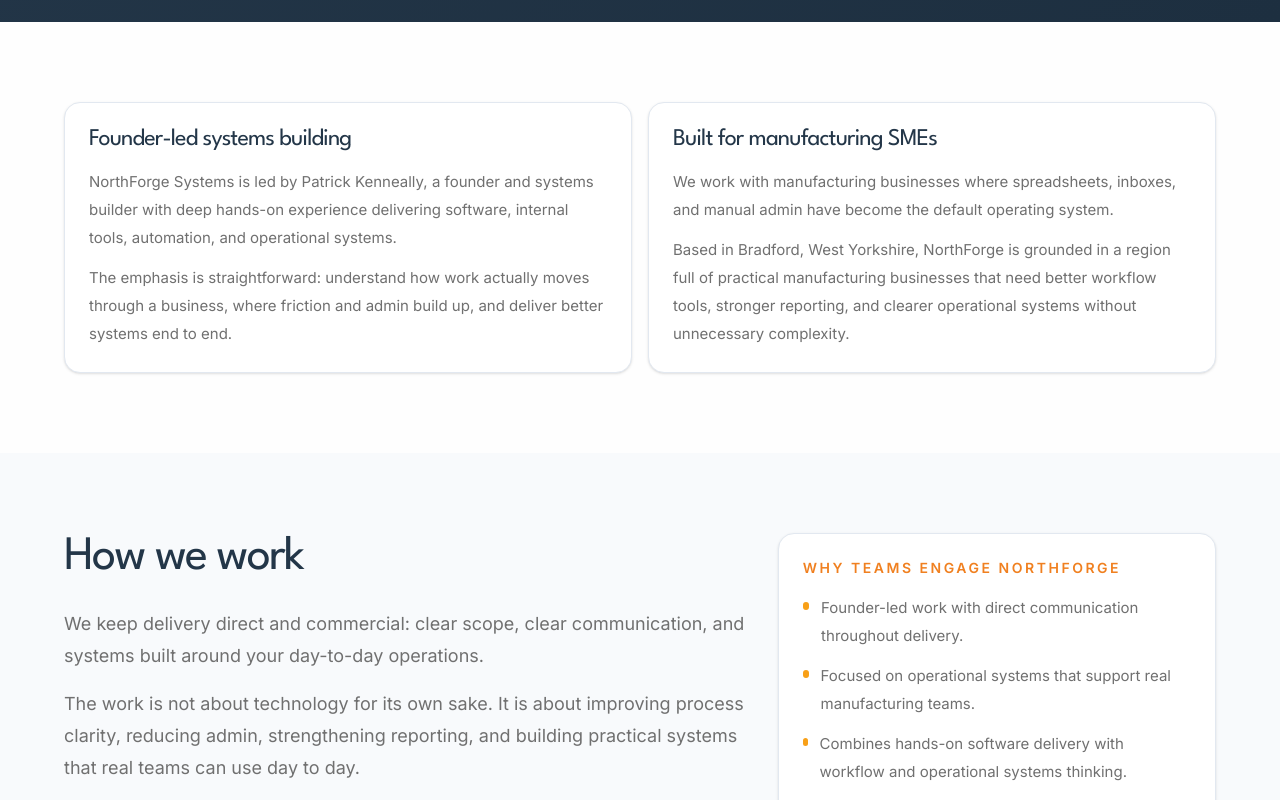
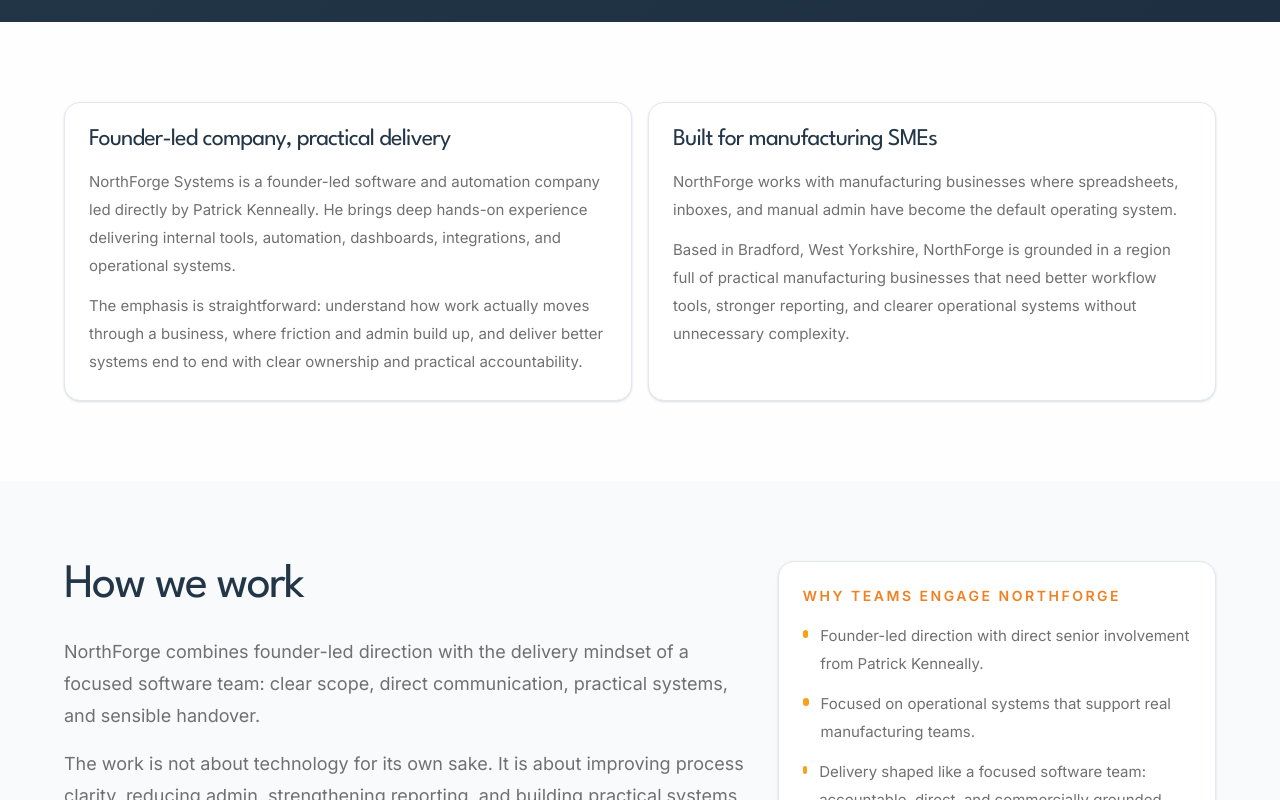
Before and after one commit to ptekspy/North-forge-systems, a Next.js app: page /about in a window 1280 px wide. Shown: the part 360-1160 px from the top of the page. Built offline with nearby package versions, Linux system fonts and the light colour scheme.

Commit message:
Enhance content clarity and detail across About, Contact, Services, and Workflow Sprint pages, emphasizing founder-led direction and practical delivery for manufacturing SMEs.

```diff
--- a/src/app/about/page.tsx
+++ b/src/app/about/page.tsx
@@ -21,17 +21,17 @@
       />
       <SectionWrapper>
         <div className="grid gap-4 md:grid-cols-2">
-          <Card title="Founder-led systems building">
+          <Card title="Founder-led company, practical delivery">
             <p>
-              NorthForge Systems is led by Patrick Kenneally, a founder and systems builder with deep hands-on experience delivering software, internal tools, automation, and operational systems.
+              NorthForge Systems is a founder-led software and automation company led directly by Patrick Kenneally. He brings deep hands-on experience delivering internal tools, automation, dashboards, integrations, and operational systems.
             </p>
             <p>
-              The emphasis is straightforward: understand how work actually moves through a business, where friction and admin build up, and deliver better systems end to end.
+              The emphasis is straightforward: understand how work actually moves through a business, where friction and admin build up, and deliver better systems end to end with clear ownership and practical accountability.
             </p>
           </Card>
           <Card title="Built for manufacturing SMEs">
             <p>
-              We work with manufacturing businesses where spreadsheets, inboxes, and manual admin have become the default operating system.
+              NorthForge works with manufacturing businesses where spreadsheets, inboxes, and manual admin have become the default operating system.
             </p>
             <p>
               Based in Bradford, West Yorkshire, NorthForge is grounded in a region full of practical manufacturing businesses that need better workflow tools, stronger reporting, and clearer operational systems without unnecessary complexity.
@@ -45,7 +45,7 @@
             <h2 className="text-4xl md:text-5xl">How we work</h2>
             <div className="mt-6 max-w-3xl space-y-4 text-lg leading-8 text-[var(--color-muted)]">
               <p>
-                We keep delivery direct and commercial: clear scope, clear communication, and systems built around your day-to-day operations.
+                NorthForge combines founder-led direction with the delivery mindset of a focused software team: clear scope, direct communication, practical systems, and sensible handover.
               </p>
               <p>
                 The work is not about technology for its own sake. It is about improving process clarity, reducing admin, strengthening reporting, and building practical systems that real teams can use day to day.
@@ -63,7 +63,7 @@
             <ul className="mt-4 space-y-3 text-[15px] leading-7 text-[var(--color-muted)]">
               <li className="flex gap-3">
                 <span aria-hidden className="mt-2 h-2 w-2 rounded-full bg-[var(--color-accent)]" />
-                <span>Founder-led work with direct communication throughout delivery.</span>
+                <span>Founder-led direction with direct senior involvement from Patrick Kenneally.</span>
               </li>
               <li className="flex gap-3">
                 <span aria-hidden className="mt-2 h-2 w-2 rounded-full bg-[var(--color-accent)]" />
@@ -71,7 +71,7 @@
               </li>
               <li className="flex gap-3">
                 <span aria-hidden className="mt-2 h-2 w-2 rounded-full bg-[var(--color-accent)]" />
-                <span>Combines hands-on software delivery with workflow and operational systems thinking.</span>
+                <span>Delivery shaped like a focused software team: accountable, direct, and commercially grounded.</span>
               </li>
               <li className="flex gap-3">
                 <span aria-hidden className="mt-2 h-2 w-2 rounded-full bg-[var(--color-accent)]" />
--- a/src/app/contact/page.tsx
+++ b/src/app/contact/page.tsx
@@ -23,7 +23,7 @@
       </PageHero>
       <SectionWrapper>
         <p className="max-w-2xl text-lg leading-8 text-[var(--color-muted)]">
-          The clearest next step is usually a short discovery call. This is most relevant for owners, operations managers, production managers, commercial leads, and admin teams dealing with workflow friction inside a manufacturing business.
+          The clearest next step is usually a short discovery call with NorthForge. This is most relevant for owners, operations managers, production managers, commercial leads, and admin teams dealing with workflow friction inside a manufacturing business.
         </p>
         <div className="mt-8 grid gap-5 md:grid-cols-2">
           <Card title="Book directly via Calendly">
@@ -31,7 +31,7 @@
             <div className="mt-3"><Button href={siteConfig.calendlyUrl} variant="secondary">Open Calendly</Button></div>
           </Card>
           <Card title="Prefer email?">
-            <p>If you want to share context first, email us and we will come back with suitable next steps.</p>
+            <p>If you want to share context first, email NorthForge and we will come back with suitable next steps.</p>
             <p className="mt-3">
               <Link href={`mailto:${siteConfig.email}`} className="font-semibold text-[var(--color-primary)] underline">
                 {siteConfig.email}
--- a/src/app/page.tsx
+++ b/src/app/page.tsx
@@ -40,11 +40,12 @@
 ];
 
 const trustPoints = [
-  "Founder-led delivery from Patrick Kenneally, founder and systems builder",
+  "Founder-led direction with direct senior involvement from Patrick Kenneally",
+  "Built to deliver with the focus and accountability of a specialist software team",
   "Based in Bradford, West Yorkshire",
   "Focused on software and automation for manufacturing SMEs",
   "Selective AI-assisted workflows and integrations where they reduce repetitive admin",
-  "Practical fixed-scope delivery with direct communication",
+  "Practical fixed-scope delivery with clear communication and handover",
 ];
 
 export default function HomePage() {
@@ -68,7 +69,7 @@
         <div className="mt-8 max-w-3xl rounded-2xl border border-slate-200 bg-slate-50 p-6">
           <p className="text-sm font-semibold uppercase tracking-[0.18em] text-[var(--color-accent-strong)]">Why NorthForge exists</p>
           <p className="mt-3 text-[15px] leading-7 text-[var(--color-muted)]">
-            NorthForge was built around a simple idea: many manufacturing businesses do not need a big consultancy programme, they need a founder who can understand a messy workflow, design a better system, and deliver it cleanly from start to finish.
+            NorthForge was built around a simple idea: many manufacturing businesses do not need a big consultancy programme or a lone developer for hire. They need a focused software company that can understand a messy workflow, design a better system, and deliver it cleanly from start to finish.
           </p>
         </div>
       </SectionWrapper>
@@ -123,7 +124,7 @@
           </Card>
           <Card title="Start with a clear first step">
             <p>
-              Most new engagements begin with our Manufacturing Workflow Sprint: one focused project to replace one bottleneck with a practical tool, dashboard, automation, integration, or selective AI-assisted process improvement.
+              Most new engagements begin with our Manufacturing Workflow Sprint: one focused project to replace one bottleneck with a practical tool, dashboard, automation, integration, or selective AI-assisted process improvement delivered with direct senior involvement.
             </p>
             <div className="mt-4 flex flex-wrap gap-3">
               <Button href="/workflow-sprint" variant="primary">See the Workflow Sprint</Button>
--- a/src/app/services/page.tsx
+++ b/src/app/services/page.tsx
@@ -23,7 +23,7 @@
         <div className="max-w-4xl rounded-2xl border border-slate-200 bg-slate-50 p-6">
           <p className="text-sm font-semibold uppercase tracking-[0.18em] text-[var(--color-accent-strong)]">Practical capability mix</p>
           <p className="mt-3 text-lg leading-8 text-[var(--color-muted)]">
-            NorthForge solves workflow problems with a sensible mix of software, automation, dashboards, integrations, and selective AI where it genuinely improves process clarity or reduces manual handling.
+            NorthForge solves workflow problems with a sensible mix of software, automation, dashboards, integrations, and selective AI where it genuinely improves process clarity or reduces manual handling. Led directly by Patrick Kenneally, the company combines direct senior involvement with the delivery mindset of a focused software team.
           </p>
         </div>
         <div className="mt-6 max-w-4xl rounded-2xl border border-slate-200 bg-white p-6 shadow-sm">
@@ -40,7 +40,7 @@
           </Card>
           <Card title="Internal Tools">
             <p><strong>Focus:</strong> Building internal systems around your existing process.</p>
-            <p><strong>Typical examples:</strong> quote-to-job tracking, production job boards, status portals, and selective agent-supported internal workflows.</p>
+            <p><strong>Typical examples:</strong> quote-to-job tracking, production job boards, status portals, and selective agent-supported internal workflows inside a practical company-owned system.</p>
             <p><strong>Outcome:</strong> Better consistency and fewer spreadsheet workarounds.</p>
           </Card>
           <Card title="Dashboards & Reporting">
--- a/src/app/workflow-sprint/page.tsx
+++ b/src/app/workflow-sprint/page.tsx
@@ -41,7 +41,7 @@
       <SectionWrapper>
         <div className="grid gap-4 md:grid-cols-2">
           <Card title="What it is">
-            <p>One focused, commercially scoped project delivered with clear outcomes, direct communication, and a sensible fixed scope.</p>
+            <p>One focused, fixed-scope engagement delivered with clear outcomes, direct senior involvement, and the delivery discipline of a specialist software company.</p>
           </Card>
           <Card title="Who it is for">
             <p>Manufacturing teams running critical workflows through spreadsheets, manual updates, disconnected tools, or repetitive admin that no longer scales cleanly.</p>
@@ -65,7 +65,7 @@
         <div className="mt-8 rounded-2xl border border-slate-200 bg-slate-50 p-6">
           <p className="text-sm font-semibold uppercase tracking-[0.18em] text-[var(--color-accent-strong)]">Why start here</p>
           <p className="mt-3 max-w-4xl text-[15px] leading-7 text-[var(--color-muted)]">
-            The Workflow Sprint is designed as a sensible first step: one operational problem, one clear scope, and one practical improvement without turning the first engagement into a large open-ended project.
+            The Workflow Sprint is designed as a sensible first step: one operational problem, one clear scope, and one practical improvement without turning the first engagement into a large open-ended project. It is the clearest way to test fit with NorthForge while keeping risk, scope, and communication under control.
           </p>
         </div>
       </SectionWrapper>
--- a/src/components/marketing/booking-cta-band.tsx
+++ b/src/components/marketing/booking-cta-band.tsx
@@ -9,7 +9,7 @@
         <div className="max-w-2xl">
           <h2 className="font-heading text-3xl">Ready to remove one operational bottleneck?</h2>
           <p className="mt-3 text-[15px] leading-7 text-slate-200">
-            Book a practical, no-fluff discovery call to map your next workflow improvement.
+            Book a practical, no-fluff discovery call with NorthForge to map your next workflow improvement and identify the right first step.
           </p>
         </div>
         <Button href={siteConfig.calendlyUrl} variant="secondary" className="w-full sm:w-auto">
```
